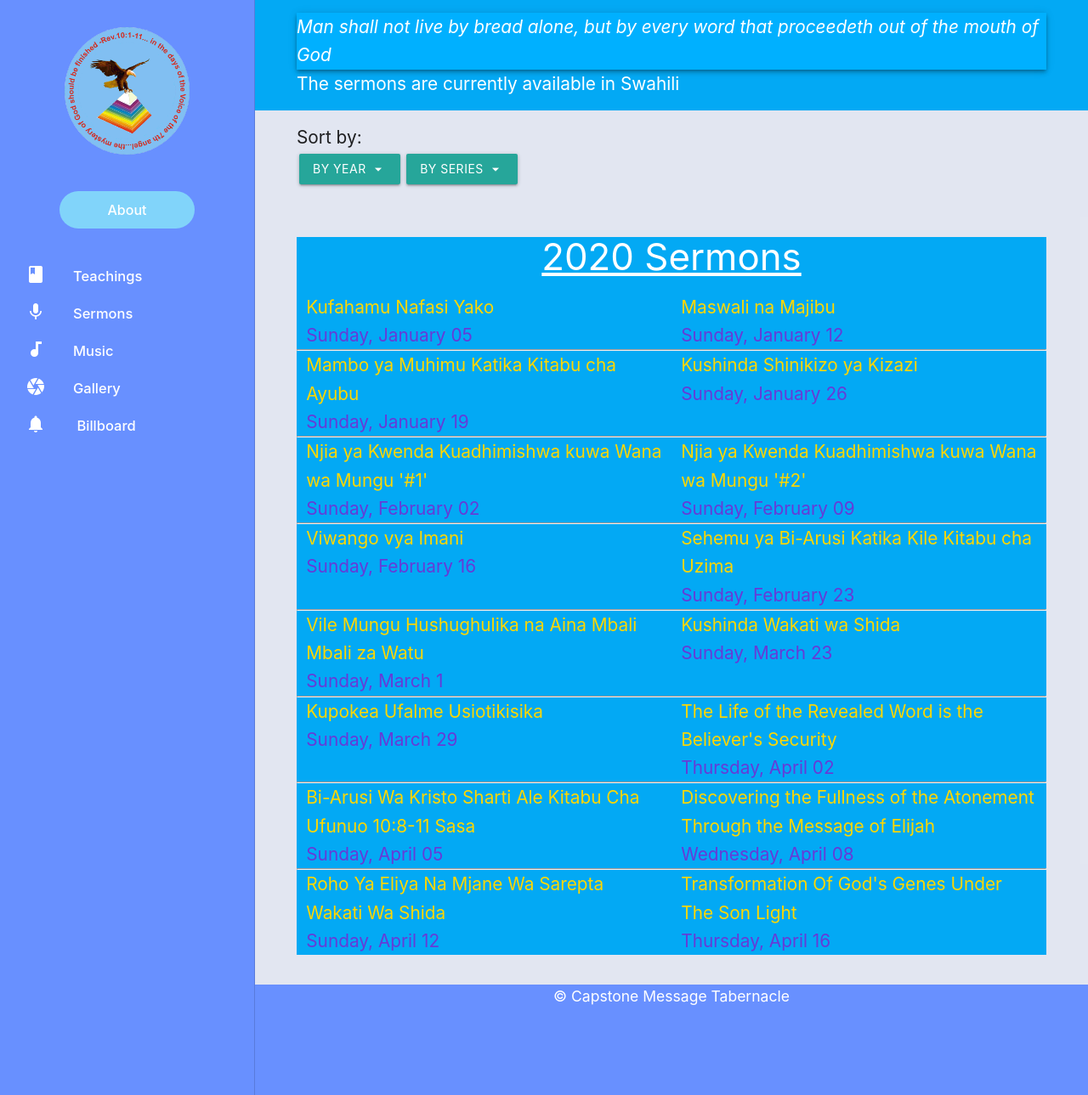
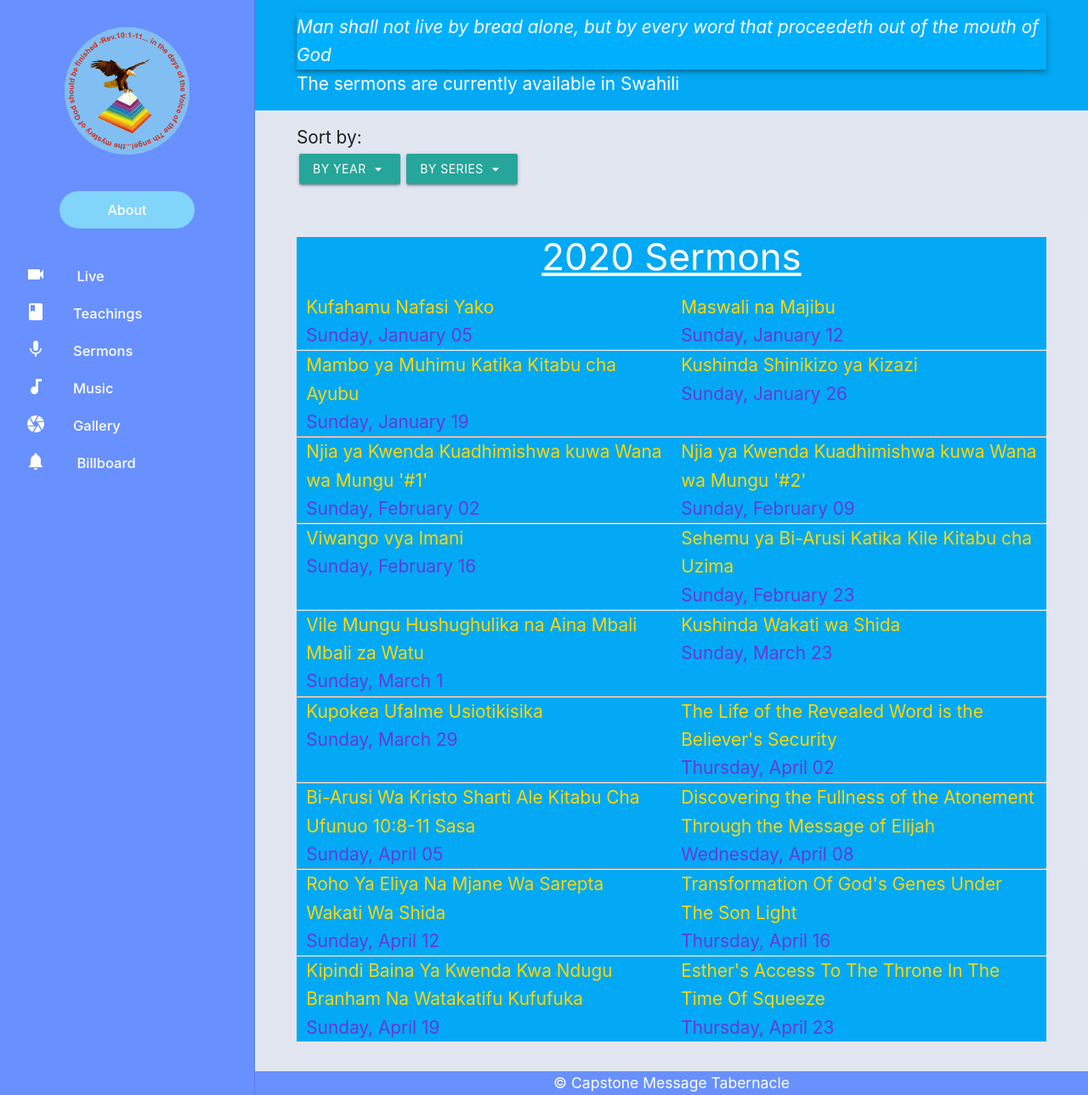
Before and after one commit to njorogetimk/matCSS, a Jekyll site: the page built from sermons/2020/index.html, in a window 1280 px wide and 1289 px high. Shown: the whole window at 85% size. Built offline with Jekyll 4.4.1, drawn with Linux system fonts in a browser that asks for light colours.

Commit message:
update to April 23 sermon

```diff
--- a/css/custom.css
+++ b/css/custom.css
@@ -3,44 +3,45 @@
   margin: 0;
   padding: 0;
 }
-html{
+html {
   /* background-image: url("../images/backg.jpg"); */
   background-color: rgba(41, 98, 255, 0.7);
-  background-position:center;
+  background-position: center;
   background-size: cover;
   background-attachment: fixed;
 }
 
 /* Important on homepage*/
-#important{
+#important {
   border: 5px solid #0091ea;
 }
 
 /* Navigation links custom classes manipulation*/
-.sidenav{
+.sidenav {
   background: transparent;
 }
-.sidenav li{
+.sidenav li {
   line-height: normal;
 }
-.sidenav li a, .sidenav li a i.material-icons{
+.sidenav li a,
+.sidenav li a i.material-icons {
   /* Text made white */
-  color: white!important;
+  color: white !important;
 }
-.sidenav-trigger>i{
+.sidenav-trigger > i {
   color: white;
 }
-.sidenav>li>a>img{
+.sidenav > li > a > img {
   border-radius: 50%;
   height: 150px;
   /* display: none; */
 }
 .sidenav a {
-  font-size: 1.1rem!important;
+  font-size: 1.1rem !important;
 }
 
 /* ABOUT US LINK */
-.aboutus{
+.aboutus {
   border-top-left-radius: 24px;
   border-top-right-radius: 24px;
   border-bottom-left-radius: 24px;
@@ -50,26 +51,26 @@ html{
   margin-bottom: 30px;
   background-color: #81d4fa;
 }
-.aboutus a{
-  font-size: 1em!important;
+.aboutus a {
+  font-size: 1em !important;
 }
-.aboutus a:hover{
-  background-color: #b3e5fc!important;
-}
-
-#live{
-  display: none;
+.aboutus a:hover {
+  background-color: #b3e5fc !important;
 }
 
 /* Collapsible menu; live to gallery */
-.collapsible, .collapsible-body{
-  background: transparent!important;
+.collapsible,
+.collapsible-body {
+  background: transparent !important;
 }
-.collapsible-body ul li{
+.collapsible-body ul li {
   margin-left: 30px;
 }
 
-.sidenav .collapsible-header:hover,.sidenav li a:hover,.collapsible .active li:hover,.collapsible-header:focus{
+.sidenav .collapsible-header:hover,
+.sidenav li a:hover,
+.collapsible .active li:hover,
+.collapsible-header:focus {
   border-top-left-radius: 24px;
   border-top-right-radius: 24px;
   border-bottom-left-radius: 24px;
@@ -77,20 +78,21 @@ html{
   background-color: rgba(100, 100, 100, 0.5);
   /* vertical-align: middle; */
 }
-li.bold.active,.sidenav>li>.logo:hover{
+li.bold.active,
+.sidenav > li > .logo:hover {
   background: transparent;
 }
 
 /* ABOUT US BUTTON WHEN ACTIVE */
-li.active>a.about{
-  color: rgb(41, 98, 255)!important;
+li.active > a.about {
+  color: rgb(41, 98, 255) !important;
   background: white;
   border-top-left-radius: 24px;
   border-top-right-radius: 24px;
   border-bottom-left-radius: 24px;
   border-bottom-right-radius: 24px;
 }
-.collapsible .active{
+.collapsible .active {
   border-top-left-radius: 24px;
   border-top-right-radius: 24px;
   border-bottom-left-radius: 24px;
@@ -98,99 +100,101 @@ li.active>a.about{
   background-color: rgba(100, 100, 100, 0.5);
 }
 /* Material Icons; removing the float and vertical alignment */
-i.material-icons{
-  float: none!important;
+i.material-icons {
+  float: none !important;
   vertical-align: bottom;
   /* position: ; */
 }
 
 /* Disabled link; especially the live link */
-.disabled{
+.disabled {
   pointer-events: none;
   /* background-color: rgba(250, 250, 250, 0.5); */
 }
-.section{
+.section {
   margin: 0 auto;
 }
 
 /* LIMITING THE WIDTH OF THE CONTAINER */
-.container{
-  margin:0 auto;
-  max-width:1280px;
-  width:90%
+.container {
+  margin: 0 auto;
+  max-width: 1280px;
+  width: 90%;
 }
 
 /* The Breadcrumb */
-.theBreadcrumb{
-  background: transparent!important;
+.theBreadcrumb {
+  background: transparent !important;
 }
-.theBreadcrumb a{
-  color: #01579b
+.theBreadcrumb a {
+  color: #01579b;
 }
 /* from ghpages */
-.breadcrumb:last-child{
+.breadcrumb:last-child {
   color: rgb(0, 176, 255);
 }
-.breadcrumb:before{
+.breadcrumb:before {
   /* color:rgba(255,255,255,0.7); */
   color: #607d8b;
 }
 
-footer{
+footer {
   color: white;
   /* position: fixed; */
 }
 
 /* Sermons Section */
-.sermonLinks{
+.sermonLinks {
   color: rgb(3, 169, 244);
 }
-.sectionSermon p{
+.sectionSermon p {
   color: #673ad7;
 }
-.sectionSermon i{
+.sectionSermon i {
   border-radius: 7px;
 }
-.sectionSermon a{
+.sectionSermon a {
   color: rgb(255, 215, 0);
 }
-.lineBreak{
+.lineBreak {
   color: #03a9f4;
 }
-iframe{
+iframe {
   max-width: 100%;
 }
 
 /* Add seperation margin for effect on mobile layouts such as dropdown trigger and  */
-.sepMenus{
-  margin: .2rem;
+.sepMenus {
+  margin: 0.2rem;
 }
 /* Sermon homepage golden nuggets */
-p.small{
-  font-size: .8em!important;
+p.small {
+  font-size: 0.8em !important;
 }
 
 /* Navigation for small devices */
-.navVito a i{
-  -webkit-box-shadow:0 4px 5px 0 rgba(0,0,0,0.14),0 1px 10px 0 rgba(0,0,0,0.12),0 2px 4px -1px rgba(0,0,0,0.3);
-  box-shadow:0 4px 5px 0 rgba(0,0,0,0.14),0 1px 10px 0 rgba(0,0,0,0.12),0 2px 4px -1px rgba(0,0,0,0.3);
-  background-color: #2196F3 ;
+.navVito a i {
+  -webkit-box-shadow: 0 4px 5px 0 rgba(0, 0, 0, 0.14),
+    0 1px 10px 0 rgba(0, 0, 0, 0.12), 0 2px 4px -1px rgba(0, 0, 0, 0.3);
+  box-shadow: 0 4px 5px 0 rgba(0, 0, 0, 0.14), 0 1px 10px 0 rgba(0, 0, 0, 0.12),
+    0 2px 4px -1px rgba(0, 0, 0, 0.3);
+  background-color: #2196f3;
   color: white;
   border-radius: 7px;
   vertical-align: middle;
 }
 
 /* MUSIC VIDEOS */
-.music_video .container{
+.music_video .container {
   padding-top: 9px;
 }
 
 /* MUSIC AUDIO */
-#audioMusic{
+#audioMusic {
   display: none;
 }
 
-.albums{
+.albums {
   border-radius: 3px;
   background-color: #2196f3;
   color: white;
@@ -200,159 +204,162 @@ p.small{
 }
 
 /* THE GALLERY */
-.albums .col{
+.albums .col {
   background-color: white;
   margin: 4px auto;
 }
-.albums .btn{
+.albums .btn {
   text-transform: none;
   font-size: 1em;
   border-radius: 15px;
 }
 
 /* Album photos background */
-.photos .col{
+.photos .col {
   background-color: #0091ea;
 }
 
 /* Opera images */
-.opera img{
-  height : 400px;
+.opera img {
+  height: 400px;
   text-align: center;
 }
 
 /* Pagination color */
-.pagination li a{
+.pagination li a {
   color: #fff;
 }
-.pagination li.active a{
+.pagination li.active a {
   color: #fff;
 }
-.pagination li.active{
+.pagination li.active {
   background-color: #82b1ff;
 }
-.pagination li.disabled a{
-  color:#fff;
+.pagination li.disabled a {
+  color: #fff;
 }
 
 /* Capstone Message Tabernacle at homepage */
-.our_name{
+.our_name {
   font-family: Lobster two;
   text-align: center;
   font-size: 2.4em;
-  color: rgba(255,255,255,1);
+  color: rgba(255, 255, 255, 1);
   background-color: rgba(41, 98, 255, 1);
 }
 
-.our_name img{
+.our_name img {
   margin-top: 3px;
   margin-bottom: 0px;
   border-radius: 50%;
   background: transparent;
 }
 
-.our_name p{
+.our_name p {
   margin-top: 0;
   margin-bottom: 0;
 }
 
 /* Services Section */
-.service{
+.service {
   text-align: center;
 }
 
 @media (max-width: 992px) {
-  .sidenav{
+  .sidenav {
     background-color: rgba(41, 98, 255, 0.7);
   }
-  .section{
+  .section {
     margin: 0 auto;
   }
 }
 
-.mycaption{
+.mycaption {
   color: black;
-  position:absolute;
-  top:15%;
-  left:15%;
-  width:70%;
-  opacity:0;
+  position: absolute;
+  top: 15%;
+  left: 15%;
+  width: 70%;
+  opacity: 0;
 }
 
-
 /* Before */
-.section{
+.section {
   background: rgba(240, 240, 240, 0.9);
 }
 
 /* who we are */
-.card-panel img{
+.card-panel img {
   padding: 5px;
 }
 
 /* Slider */
-.indicator-item{
+.indicator-item {
   display: none !important;
 }
 
 /* Bible Quotes */
-e{
+e {
   font-style: italic;
 }
 
 /* Disabled Breadcrumb color */
-#myFlat{
-  color: white!important;
+#myFlat {
+  color: white !important;
 }
 
 /* Teachings  */
-h4,h5{
+h4,
+h5 {
   text-transform: capitalize;
 }
 p {
   font-size: 1.3em !important;
 }
 
-.teaching{
+.teaching {
   border-style: ridge;
   padding: 3px;
 }
 
-.title{
+.title {
   color: white;
   text-decoration: underline;
 }
 
-h6{
+h6 {
   font-size: 1.5em;
   font-weight: none;
   text-decoration: underline;
 }
-#featured .tranc h5, #more .tranc h5{
+#featured .tranc h5,
+#more .tranc h5 {
   display: none;
 }
-#featured .tranc p{
+#featured .tranc p {
   color: white;
 }
 #more .tranc p {
   color: #03a9f4;
 }
-.clearfix{
+.clearfix {
   margin-bottom: 3px;
 }
 
+/* My Button */
+.mbtn {
+  border: none;
+  border-radius: 2px;
+  display: inline-block;
+  height: 100%;
+  line-height: 36px;
+  padding: 0 16px;
+  vertical-align: middle;
+  -webkit-tap-highlight-color: transparent;
 
-/* My Button */
-.mbtn{
-  border:none;
-  border-radius:2px;
-  display:inline-block;
-  height:100%;
-  line-height:36px;
-  padding:0 16px;
-  vertical-align:middle;
-  -webkit-tap-highlight-color:transparent;
-
-  -webkit-box-shadow:0 2px 2px 0 rgba(0,0,0,0.14),0 3px 1px -2px rgba(0,0,0,0.12),0 1px 5px 0 rgba(0,0,0,0.2);box-shadow:0 2px 2px 0 rgba(0,0,0,0.14),0 3px 1px -2px rgba(0,0,0,0.12),0 1px 5px 0 rgba(0,0,0,0.2);
+  -webkit-box-shadow: 0 2px 2px 0 rgba(0, 0, 0, 0.14),
+    0 3px 1px -2px rgba(0, 0, 0, 0.12), 0 1px 5px 0 rgba(0, 0, 0, 0.2);
+  box-shadow: 0 2px 2px 0 rgba(0, 0, 0, 0.14),
+    0 3px 1px -2px rgba(0, 0, 0, 0.12), 0 1px 5px 0 rgba(0, 0, 0, 0.2);
   background-color: rgb(38, 166, 154);
 }
--- /dev/null
+++ b/sermons/2020/Sunday/20-04-19_kipindi_baina_ya_kwenda_kwa_ndugu_branham_na_watakatifu_kufufuka.html
@@ -0,0 +1,24 @@
+---
+layout: sermons_sunday
+title: Kipindi Baina Ya Kwenda Kwa Ndugu Branham Na Watakatifu Kufufuka| 2020
+heading: Kipindi Baina Ya Kwenda Kwa Ndugu Branham Na Watakatifu Kufufuka
+date: Sunday, April 19
+year: 2020
+---
+
+<iframe
+  width="560"
+  height="315"
+  src="https://www.youtube.com/embed/KJpiCWgZIkw"
+  frameborder="0"
+  allow="accelerometer; autoplay; encrypted-media; gyroscope; picture-in-picture"
+  allowfullscreen
+></iframe>
+
+<h5>Audio</h5>
+
+<iframe
+  src="https://drive.google.com/file/d/1ZK2X95z85dOSCRNegtLDYPDcTGh_KFCg/preview"
+  width="600"
+  height="100"
+></iframe>
--- /dev/null
+++ b/sermons/2020/Thursday/20-04-23_esther's-access-to-the-throne-in-the-time-of-squeeze.html
@@ -0,0 +1,24 @@
+---
+layout: sermons_sunday
+title: Esther's Access To The Throne In The Time Of Squeeze| 2020
+heading: Esther's Access To The Throne In The Time Of Squeeze
+date: Thursday, April 23
+year: 2020
+---
+
+<iframe
+  width="560"
+  height="315"
+  src="https://www.youtube.com/embed/WYyG_ZIMMgY"
+  frameborder="0"
+  allow="accelerometer; autoplay; encrypted-media; gyroscope; picture-in-picture"
+  allowfullscreen
+></iframe>
+
+<h5>Audio</h5>
+
+<iframe
+  src="https://drive.google.com/file/d/1Spue-8Y1vXIK09b-d-RgXewlYRspDriT/preview"
+  width="600"
+  height="100"
+></iframe>
```
Also changed, not shown: index.html (+5 -5 lines), README.md.
